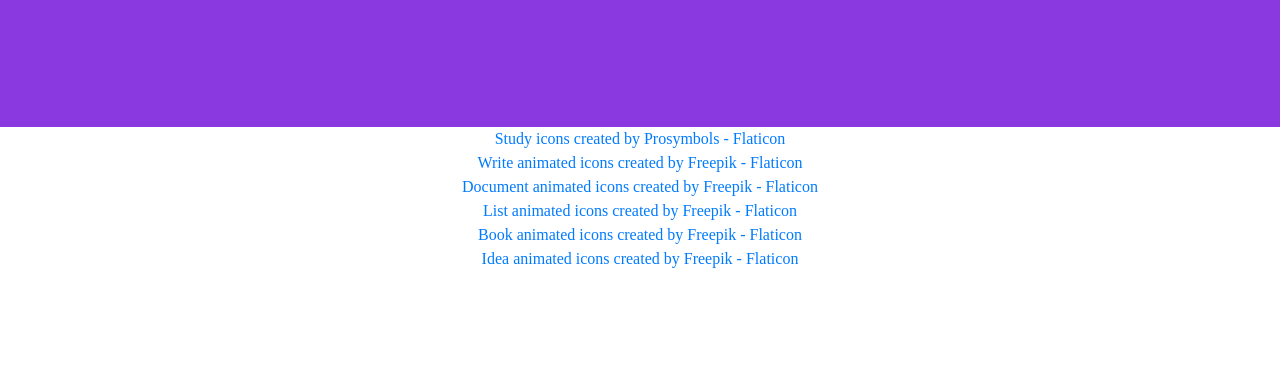
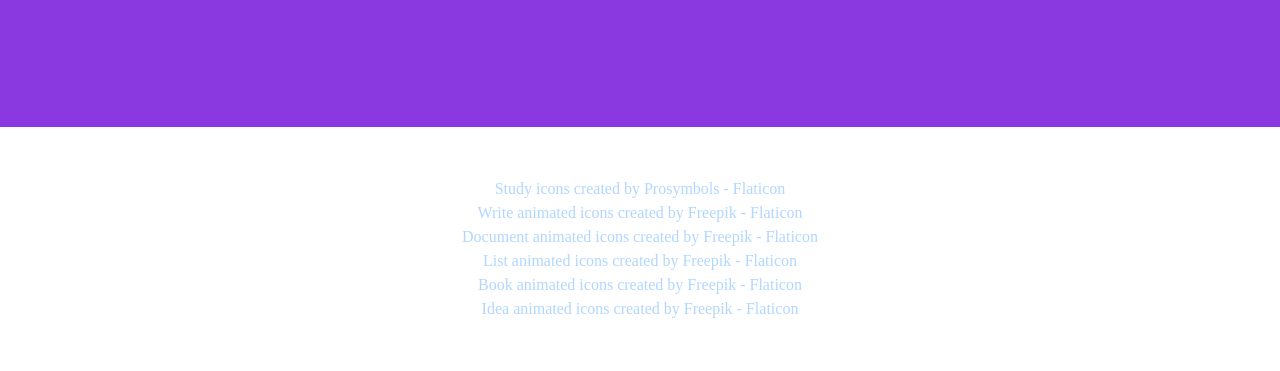
Before and after one commit to BrianGioEslabra/studypartner, a plain HTML site: page index.html in a window 1280 px wide. Shown: the part 3266-3637 px from the top of the page. Drawn offline with nearby package versions, Linux system fonts and the light colour scheme.

Commit message:
Update styles.css

```diff
--- a/css/styles.css
+++ b/css/styles.css
@@ -163,6 +163,12 @@ p {
 
 /* CTA Section */
 
+/* Attibution Section */
+.attribution {
+  text-decoration: none;
+  margin: 50px auto 0 auto;
+  opacity: 0.3;
+}
 
 /* Footer Section */
 
```
